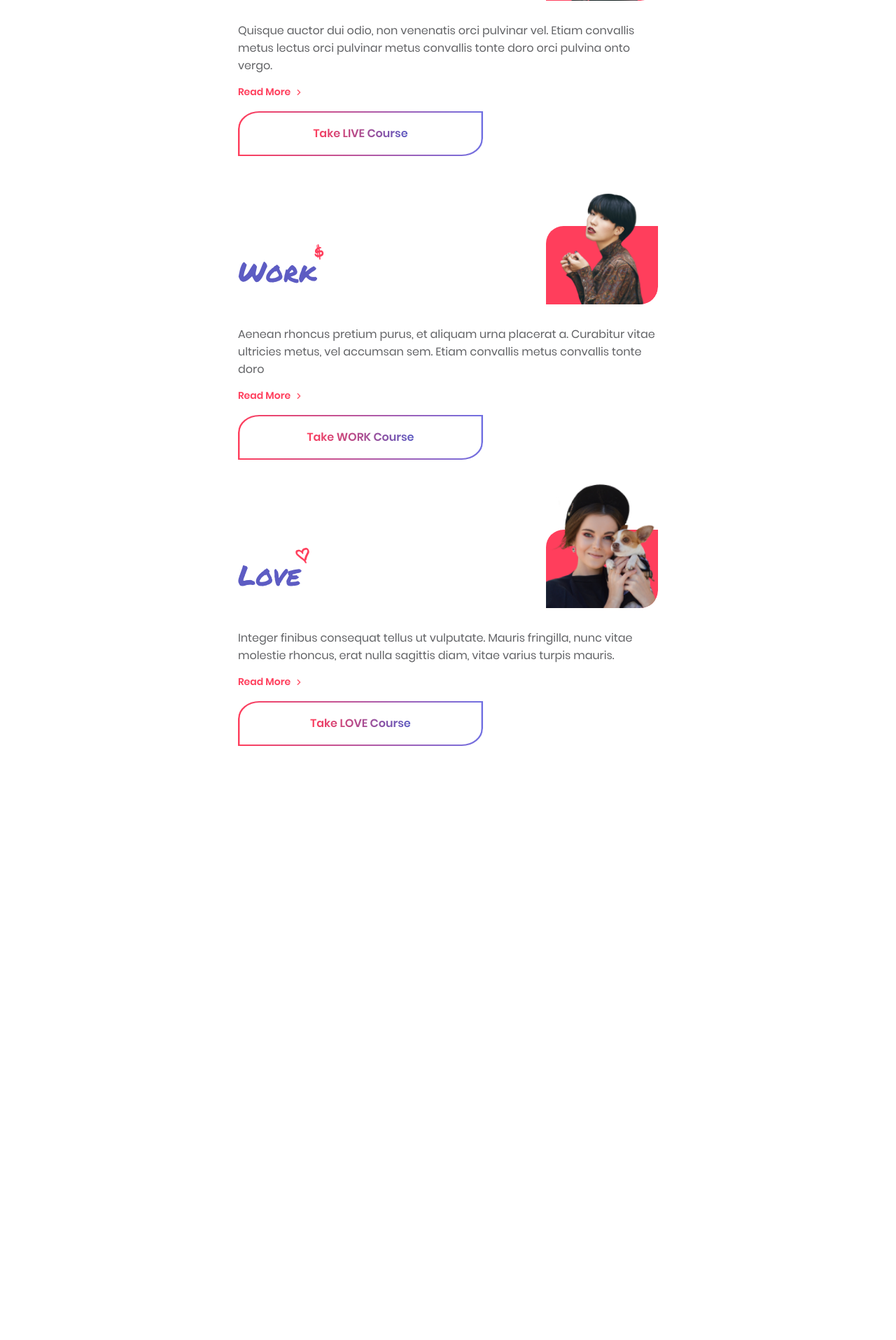
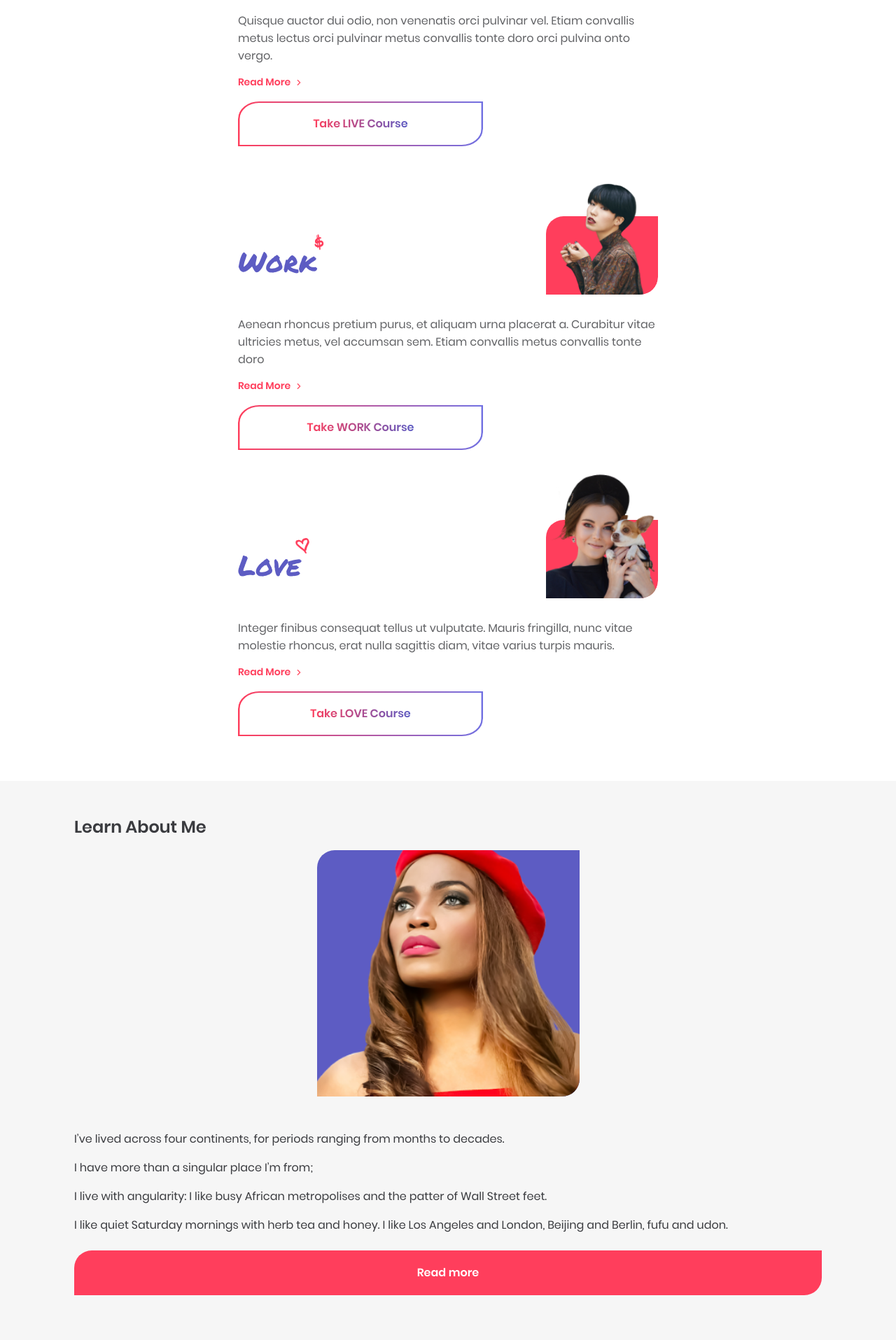
Before and after one commit to 20digital-ua/chinaokasi, a PHP site: page / in a window 1280 px wide. Shown: the part 826-2741 px from the top of the page at 70% size. Before the commit the page ends 1892 px from the top, so only its background shows below. Run offline with PHP 8.4, Linux system fonts and the light colour scheme.

Commit message:
about me section

```diff
--- a/index.html
+++ b/index.html
@@ -45,7 +45,7 @@
 					<form action="" class="subscribe-form">
 						<input class="subscribe-form__input" type="text" placeholder="Your Name">
 						<input class="subscribe-form__input" type="text" placeholder="Your Email">
-						<button class="subscribe-form__submit">Join my movement</button>
+						<button class="subscribe-form__submit submit-btn">Join my movement</button>
 					</form>
 				</div>
 			</div>
@@ -91,7 +91,34 @@
 				</div>
 			</div>
 		</section>
+		<section class="about-me-section">
+			<div class="container">
+				<h2 class="title title--left">Learn About Me</h2>
+			</div>
+			<div class="container container--nopadding">
+				<div class="china-photo">
+					<img src="img/about-me/ChinaRedHat.png"  class="china-photo__img" alt="">
+				</div>
+			</div>
+			<div class="container">
+				<div class="about-content">
+					<p>I’ve lived across four continents,
+						for periods ranging from months to decades.</p>
+					<p>I have more than a singular place I’m from;</p>
+					<p>I live with angularity: I like busy African metropolises and the patter of Wall Street feet.</p>
+					<p>I like quiet Saturday mornings with herb tea and honey. I like Los Angeles and London, Beijing and Berlin, fufu and udon.</p>
+				</div>
+				<a href="#" class="link"><span class="link-inner">Read more</span></a>
+			</div>
+		</section>
 	</main>
 	<script src="js/main.js"></script>
 </body>
 </html>
+
+
+
+<!--<audio controls="">-->
+<!--<source src="source/audio/Ariana Grande - 7 rings-320.mp3" type="audio/ogg" />-->
+<!--Your browser does not support the audio element.-->
+<!--</audio>-->
--- a/scss/_base/varibles.scss
+++ b/scss/_base/varibles.scss
@@ -3,8 +3,9 @@ $image_dir:'img/';
 $primaryTextColor: #3A3B3F;
 $redColor: #FF3E5C;
 $violetColor: #5D5CC3;
+$lightGreyBG: rgba(243, 243, 243, 0.71);
 
-$mobPadding: 3.875em 1em 0 1em;
+$mobPadding: 3em 1em 0 1em;
 
 $PoppinsMedium: 'Poppins-Medium';
 $PoppinsBold: 'Poppins-Bold';
--- /dev/null
+++ b/scss/_modules/about-me.scss
@@ -0,0 +1,24 @@
+.about-me-section{
+  background-color: $lightGreyBG;
+  padding-bottom: 4em;
+}
+
+.china-photo{
+  max-width: 375px;
+  height: 352px;
+  background-color: $violetColor;
+  border-radius: 25px 0;
+  margin: 0 auto;
+  &__img{
+    border-radius:0 0 25px 0;
+    object-fit: cover;
+    width: 100%;
+    height: 100%;
+  }
+}
+.about-content p{
+  margin-bottom: 1em;
+  &:last-child{
+    margin-bottom: 1.5em;
+  }
+}
--- a/scss/_modules/courses.scss
+++ b/scss/_modules/courses.scss
@@ -1,5 +1,5 @@
 .courses-section{
-
+  padding-bottom: 4em;
 }
 .courses{
   max-width: 600px;
--- a/scss/_modules/general.scss
+++ b/scss/_modules/general.scss
@@ -13,12 +13,18 @@ body{
   position: relative;
   max-width: 1100px;
   margin: 0 auto;
+  &--nopadding{
+    padding:0;
+  }
 }
 
 .title{
   @include font(1.5em,$PoppinsSemiBold);
   text-align: center;
   margin-bottom: 1rem;
+  &--left{
+    text-align: left;
+  }
 }
 
 .sub-title{
--- a/scss/_modules/header.scss
+++ b/scss/_modules/header.scss
@@ -106,14 +106,4 @@ header{
       color:rgba(58, 59, 63, 0.2)
     }
   }
-  &__submit{
-    cursor: pointer;
-    border: none;
-    width: 100%;
-    height: 64px;
-    background-color: #5D5CC3;
-    border-radius: 25px 0 25px 0;
-    color: #fff;
-    font-family: $PoppinsSemiBold;
-  }
 }
--- /dev/null
+++ b/scss/_modules/link_buttons.scss
@@ -0,0 +1,24 @@
+.submit-btn{
+  cursor: pointer;
+  border: none;
+  width: 100%;
+  height: 64px;
+  background-color: $violetColor;
+  border-radius: 25px  0;
+  color: #fff;
+  font-family: $PoppinsSemiBold;
+}
+
+.link{
+  cursor: pointer;
+  border: none;
+  display: block;
+  width: 100%;
+  height: 64px;
+  background-color: $redColor;
+  border-radius: 25px  0;
+  color: #fff;
+  font-family: $PoppinsSemiBold;
+  line-height: 64px;
+  text-align: center;
+}
--- a/scss/style.scss
+++ b/scss/style.scss
@@ -9,7 +9,8 @@
 
 /* GENERAL */
 @import "_modules/general";
-
+/* BUTTONS */
+@import "_modules/link_buttons";
 
 /* HEADER */
 @import "_modules/header";
@@ -21,3 +22,6 @@
 
 /* #1 - Courses Section */
 @import "_modules/courses";
+
+/* #1 - About Me Section */
+@import "_modules/about-me";
--- a/style.css
+++ b/style.css
@@ -157,16 +157,24 @@ body {
 }
 
 .container {
-  padding: 3.875em 1em 0 1em;
+  padding: 3em 1em 0 1em;
   position: relative;
   max-width: 1100px;
   margin: 0 auto;
+}
+
+.container--nopadding {
+  padding: 0;
 }
 
 .title {
   font: 1.5em "Poppins-SemiBold";
   text-align: center;
   margin-bottom: 1rem;
+}
+
+.title--left {
+  text-align: left;
 }
 
 .sub-title {
@@ -176,6 +184,33 @@ body {
 .sub-title--red {
   font-family: "Poppins-Medium";
   color: #FF3E5C;
+}
+
+/* BUTTONS */
+
+.submit-btn {
+  cursor: pointer;
+  border: none;
+  width: 100%;
+  height: 64px;
+  background-color: #5D5CC3;
+  border-radius: 25px  0;
+  color: #fff;
+  font-family: "Poppins-SemiBold";
+}
+
+.link {
+  cursor: pointer;
+  border: none;
+  display: block;
+  width: 100%;
+  height: 64px;
+  background-color: #FF3E5C;
+  border-radius: 25px  0;
+  color: #fff;
+  font-family: "Poppins-SemiBold";
+  line-height: 64px;
+  text-align: center;
 }
 
 /* HEADER */
@@ -289,22 +324,15 @@ header .container {
   color: rgba(58, 59, 63, 0.2);
 }
 
-.subscribe-form__submit {
-  cursor: pointer;
-  border: none;
-  width: 100%;
-  height: 64px;
-  background-color: #5D5CC3;
-  border-radius: 25px 0 25px 0;
-  color: #fff;
-  font-family: "Poppins-SemiBold";
-}
-
 /*  CONTENT */
 
 /*  SECTIONS */
 
 /* #1 - Courses Section */
+
+.courses-section {
+  padding-bottom: 4em;
+}
 
 .courses {
   max-width: 600px;
@@ -428,3 +456,33 @@ header .container {
   -webkit-background-clip: text;
   -webkit-text-fill-color: transparent;
 }
+
+/* #1 - About Me Section */
+
+.about-me-section {
+  background-color: rgba(243, 243, 243, 0.71);
+  padding-bottom: 4em;
+}
+
+.china-photo {
+  max-width: 375px;
+  height: 352px;
+  background-color: #5D5CC3;
+  border-radius: 25px 0;
+  margin: 0 auto;
+}
+
+.china-photo__img {
+  border-radius: 0 0 25px 0;
+  object-fit: cover;
+  width: 100%;
+  height: 100%;
+}
+
+.about-content p {
+  margin-bottom: 1em;
+}
+
+.about-content p:last-child {
+  margin-bottom: 1.5em;
+}
```
Also changed, not shown: img/about-me/ChinaRedHat.png (added), 1 other file.
